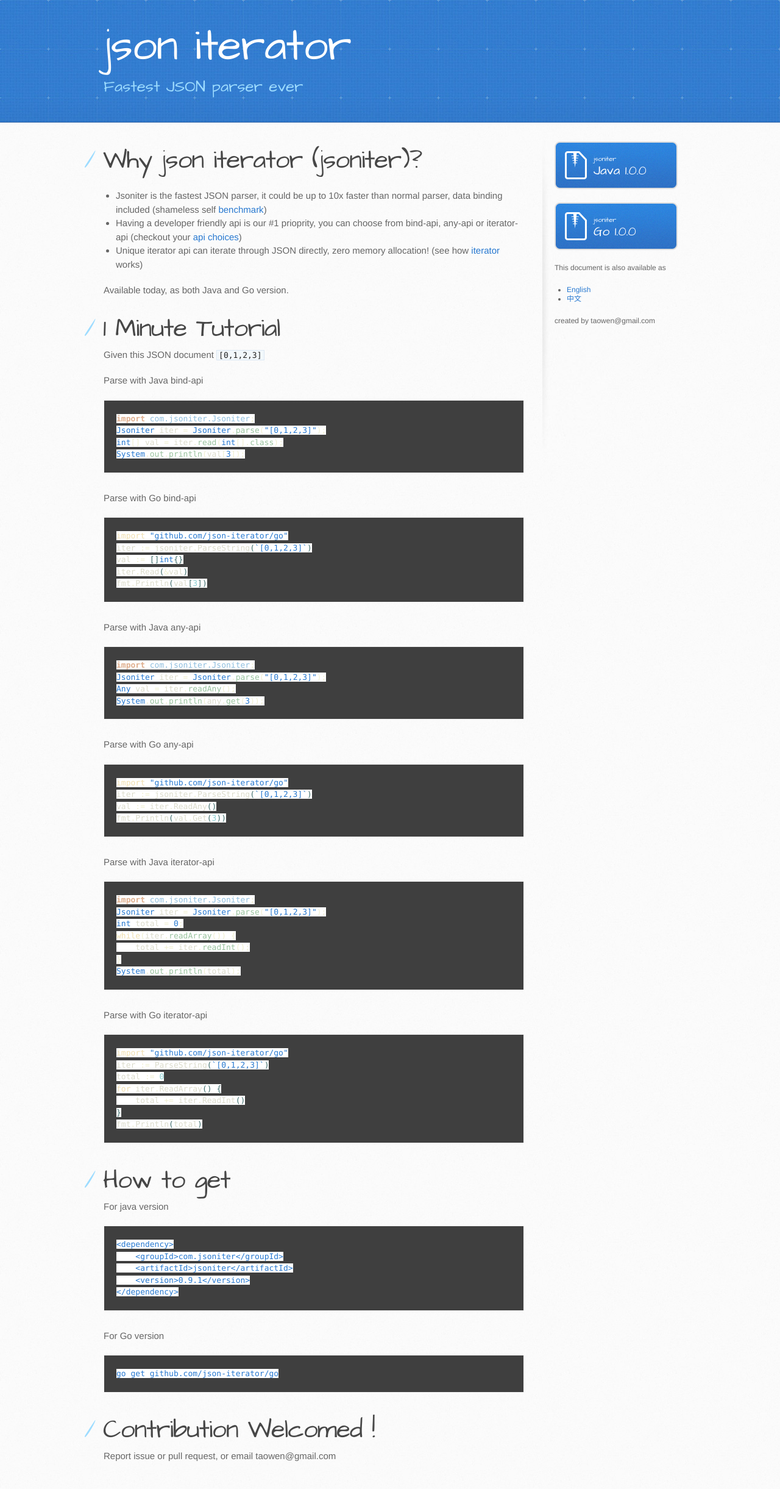
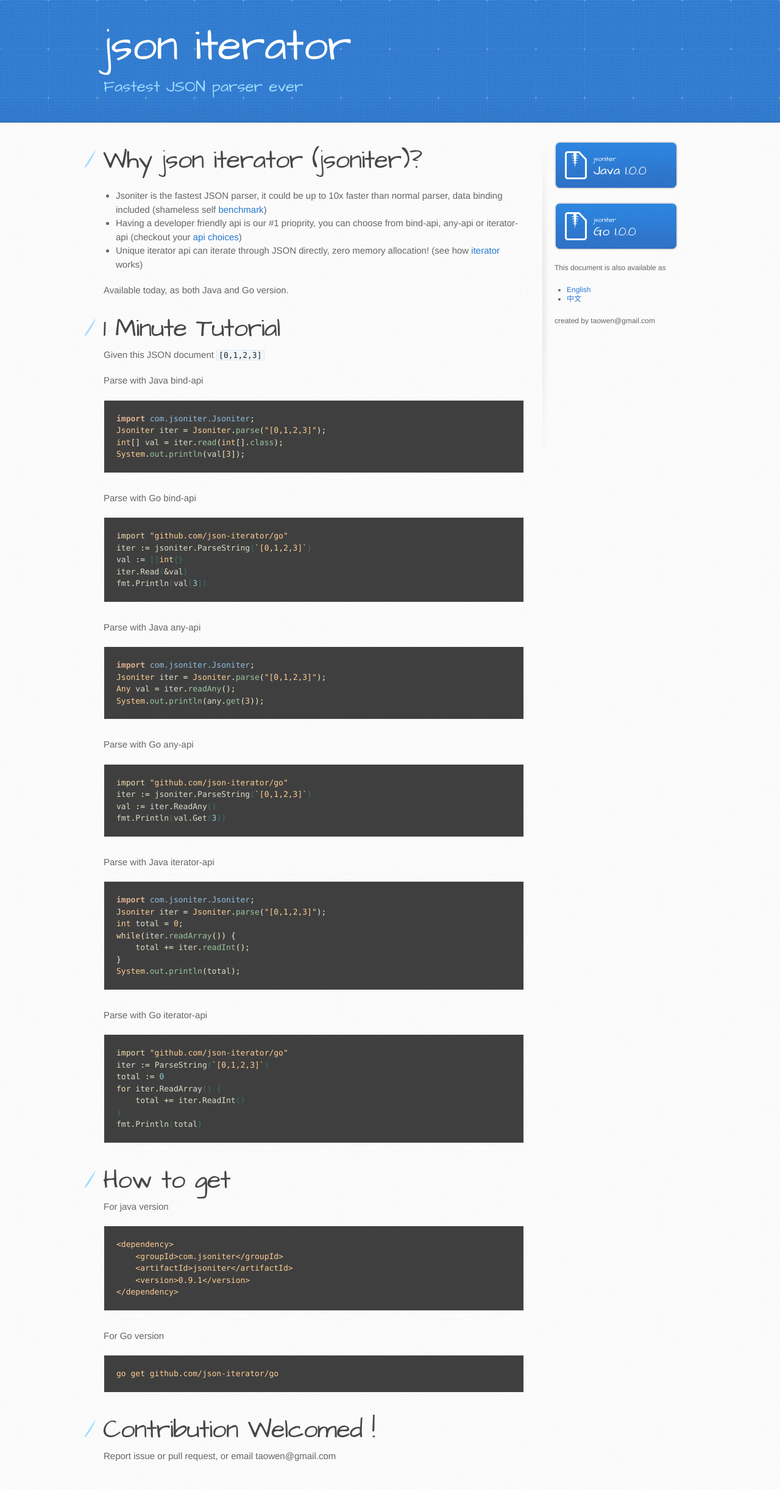
Before and after one commit to json-iterator/json-iterator.github.io, a Jekyll site: the page built from index.md, in a window 1280 px wide. Shown: the whole page at 61% size. Built offline with Jekyll 4.4.1, drawn with Linux system fonts in a browser that asks for light colours; comment, search, counter and statistics services are not loaded.

Commit message:
Update github-light.css

```diff
--- a/stylesheets/github-light.css
+++ b/stylesheets/github-light.css
@@ -1,4 +1,4 @@
-code.highlight , pre.highlight  {
+.highlight code , pre.highlight  {
 color:#fdce93;
 background-color:#3f3f3f;
 }
```
